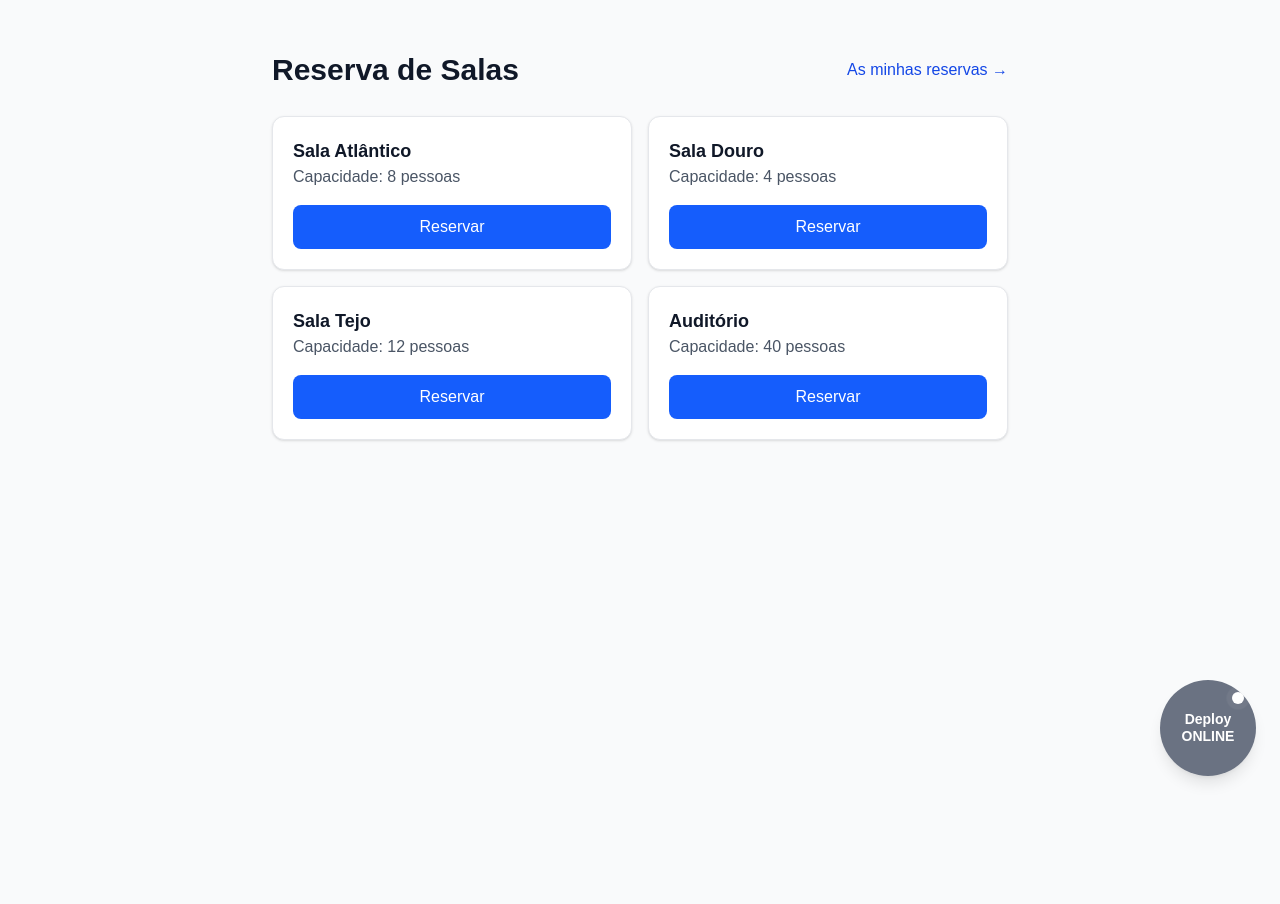
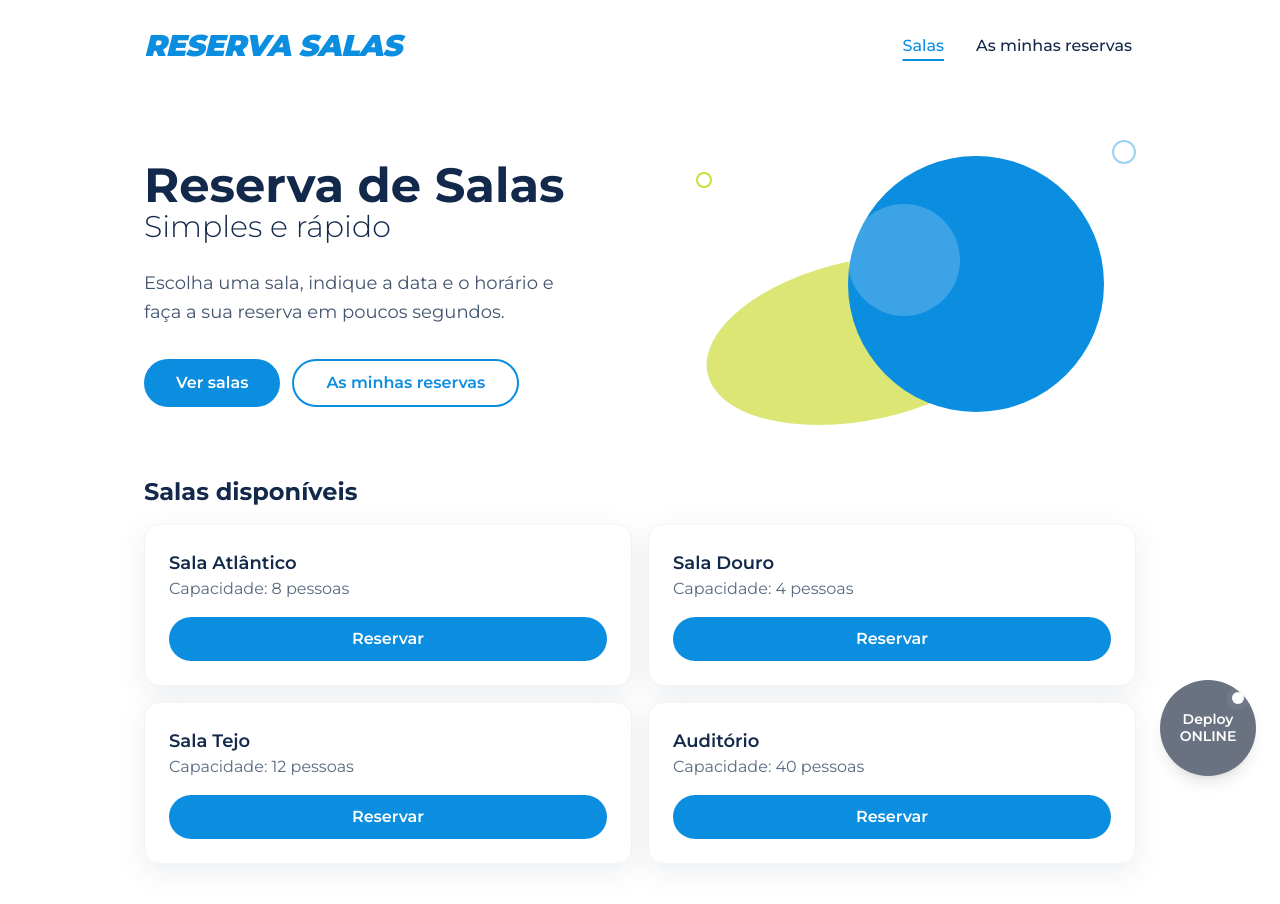
Before and after one commit to Mythran1084/vibecoding, a Next.js app: page / in a window 1280 px wide. Shown: the top 904 px of the page. Before the commit the page ends 800 px from the top, so only its background shows below. Built offline with nearby package versions, Linux system fonts and the light colour scheme; no server answers.

Commit message:
Design inspirado no site Markdata: cabeçalho, cores, Montserrat e botões em pílula

```diff
--- a/src/app/globals.css
+++ b/src/app/globals.css
@@ -1,19 +1,26 @@
 @import "tailwindcss";
 
 :root {
-  --background: #f9fafb;
-  --foreground: #171717;
+  --background: #ffffff;
+  --foreground: #13294b;
 }
 
 @theme inline {
   --color-background: var(--background);
   --color-foreground: var(--foreground);
-  --font-sans: var(--font-geist-sans);
-  --font-mono: var(--font-geist-mono);
+  --font-sans: var(--font-montserrat);
+}
+
+/* Brand colours: available as classes such as bg-marca, text-marinho, bg-lima. */
+@theme {
+  --color-marca: #0b8de0;
+  --color-marca-escuro: #0873b8;
+  --color-marinho: #13294b;
+  --color-lima: #cddc39;
 }
 
 body {
   background: var(--background);
   color: var(--foreground);
-  font-family: Arial, Helvetica, sans-serif;
+  font-family: var(--font-montserrat), Arial, Helvetica, sans-serif;
 }
--- a/src/app/layout.js
+++ b/src/app/layout.js
@@ -1,14 +1,9 @@
-import { Geist, Geist_Mono } from "next/font/google";
+import { Montserrat } from "next/font/google";
 import "./globals.css";
 import DeployWidget from "../components/DeployWidget";
 
-const geistSans = Geist({
-  variable: "--font-geist-sans",
-  subsets: ["latin"],
-});
-
-const geistMono = Geist_Mono({
-  variable: "--font-geist-mono",
+const montserrat = Montserrat({
+  variable: "--font-montserrat",
   subsets: ["latin"],
 });
 
@@ -21,7 +16,7 @@ export default function RootLayout({ children }) {
   return (
     <html
       lang="pt"
-      className={`${geistSans.variable} ${geistMono.variable} h-full antialiased`}
+      className={`${montserrat.variable} h-full antialiased`}
     >
       <body className="min-h-full flex flex-col">
         {children}
--- a/src/app/page.js
+++ b/src/app/page.js
@@ -1,4 +1,5 @@
 import Link from "next/link";
+import Cabecalho from "../components/Cabecalho";
 import SalasComReserva from "../components/SalasComReserva";
 
 // Sample data fixed in the code; it will come from the database in Session 3.
@@ -11,17 +12,48 @@ const salas = [
 
 export default function Home() {
   return (
-    <main className="mx-auto w-full max-w-3xl px-4 py-8 sm:py-12">
-      <div className="mb-6 flex flex-wrap items-center justify-between gap-2">
-        <h1 className="text-2xl font-bold text-gray-900 sm:text-3xl">Reserva de Salas</h1>
+    <>
+      <Cabecalho paginaAtual="salas" />
+      <main className="mx-auto w-full max-w-5xl px-4 pb-16">
+        <section className="grid items-center gap-8 py-6 md:grid-cols-2 md:py-12">
+          <div>
+            <h1 className="text-4xl font-bold text-marinho sm:text-5xl">Reserva de Salas</h1>
+            <p className="text-2xl font-light text-marinho sm:text-3xl">Simples e rápido</p>
+            <p className="mt-6 max-w-md text-lg leading-relaxed text-marinho/80">
+              Escolha uma sala, indique a data e o horário e faça a sua reserva em poucos
+              segundos.
+            </p>
+            <div className="mt-8 flex flex-col gap-3 sm:flex-row">
+              <a
+                href="#salas"
+                className="inline-flex h-12 items-center justify-center rounded-full bg-marca px-8 text-base font-semibold text-white hover:bg-marca-escuro"
+              >
+                Ver salas
+              </a>
               <Link
                 href="/reservas"
-          className="inline-flex h-11 items-center text-base font-medium text-blue-700 hover:underline"
+                className="inline-flex h-12 items-center justify-center rounded-full border-2 border-marca px-8 text-base font-semibold text-marca hover:bg-marca/5"
               >
-          As minhas reservas →
+                As minhas reservas
               </Link>
             </div>
+          </div>
+
+          {/* Decorative shapes, only on wider screens. */}
+          <div aria-hidden="true" className="relative hidden h-72 md:block">
+            <div className="absolute bottom-2 right-28 h-40 w-80 -rotate-12 rounded-[50%] bg-lima/70" />
+            <div className="absolute right-8 top-4 h-64 w-64 rounded-full bg-marca" />
+            <div className="absolute right-44 top-16 h-28 w-28 rounded-full bg-white/20" />
+            <div className="absolute right-0 top-0 h-6 w-6 rounded-full border-2 border-marca/40" />
+            <div className="absolute left-10 top-8 h-4 w-4 rounded-full border-2 border-lima" />
+          </div>
+        </section>
+
+        <h2 id="salas" className="mb-4 scroll-mt-4 text-2xl font-bold text-marinho">
+          Salas disponíveis
+        </h2>
         <SalasComReserva salas={salas} />
       </main>
+    </>
   );
 }
--- a/src/app/reservas/page.js
+++ b/src/app/reservas/page.js
@@ -1,4 +1,4 @@
-import Link from "next/link";
+import Cabecalho from "../../components/Cabecalho";
 import ListaReservas from "../../components/ListaReservas";
 
 // Sample data fixed in the code; it will come from the database in Session 3.
@@ -10,15 +10,15 @@ const reservas = [
 
 export default function MinhasReservas() {
   return (
-    <main className="mx-auto w-full max-w-3xl px-4 py-8 sm:py-12">
-      <Link
-        href="/"
-        className="mb-4 inline-flex h-11 items-center text-base font-medium text-blue-700 hover:underline"
-      >
-        ← Voltar às salas
-      </Link>
-      <h1 className="mb-6 text-2xl font-bold text-gray-900 sm:text-3xl">As minhas reservas</h1>
-      <ListaReservas reservas={reservas} />
-    </main>
+    <>
+      <Cabecalho paginaAtual="reservas" />
+      <main className="mx-auto w-full max-w-5xl px-4 pb-16">
+        <section className="py-6 md:py-10">
+          <h1 className="text-4xl font-bold text-marinho sm:text-5xl">As minhas reservas</h1>
+          <p className="text-2xl font-light text-marinho sm:text-3xl">Reservas agendadas</p>
+        </section>
+        <ListaReservas reservas={reservas} />
+      </main>
+    </>
   );
 }
--- /dev/null
+++ b/src/components/Cabecalho.js
@@ -0,0 +1,36 @@
+import Link from "next/link";
+
+const links = [
+  { id: "salas", href: "/", texto: "Salas" },
+  { id: "reservas", href: "/reservas", texto: "As minhas reservas" },
+];
+
+// Top bar shared by every page: app name on the left, menu on the right.
+export default function Cabecalho({ paginaAtual }) {
+  return (
+    <header className="mx-auto flex w-full max-w-5xl flex-wrap items-center justify-between gap-x-6 gap-y-1 px-4 py-4 sm:py-6">
+      <Link href="/" className="inline-flex h-11 items-center text-2xl font-black italic tracking-tight text-marca sm:text-3xl">
+        RESERVA SALAS
+      </Link>
+      <nav className="flex gap-2 sm:gap-6">
+        {links.map((link) => {
+          const ativo = link.id === paginaAtual;
+          return (
+            <Link
+              key={link.id}
+              href={link.href}
+              aria-current={ativo ? "page" : undefined}
+              className={`inline-flex h-11 items-center px-1 text-base font-medium ${
+                ativo
+                  ? "text-marca underline decoration-2 underline-offset-8"
+                  : "text-marinho hover:text-marca"
+              }`}
+            >
+              {link.texto}
+            </Link>
+          );
+        })}
+      </nav>
+    </header>
+  );
+}
--- a/src/components/FormularioReserva.js
+++ b/src/components/FormularioReserva.js
@@ -20,16 +20,16 @@ export default function FormularioReserva({ sala, onFechar }) {
 
   return (
     <div
-      className="fixed inset-0 z-40 flex items-center justify-center bg-black/50 p-4"
+      className="fixed inset-0 z-40 flex items-center justify-center bg-marinho/60 p-4"
       onClick={onFechar}
     >
       <form
         onSubmit={submeter}
         // Clicks inside the form must not reach the backdrop and close it.
         onClick={(event) => event.stopPropagation()}
-        className="w-full max-w-sm rounded-xl bg-white p-6 text-gray-900 shadow-xl"
+        className="w-full max-w-sm rounded-2xl bg-white p-6 text-marinho shadow-xl"
       >
-        <h2 className="mb-5 text-xl font-semibold">Reservar {sala.nome}</h2>
+        <h2 className="mb-5 text-xl font-bold">Reservar {sala.nome}</h2>
 
         <label className="mb-1 block text-base font-medium" htmlFor="data-reserva">
           Data da reserva
@@ -38,7 +38,7 @@ export default function FormularioReserva({ sala, onFechar }) {
           id="data-reserva"
           type="date"
           required
-          className="mb-4 h-11 w-full rounded-lg border border-gray-300 px-3 text-base"
+          className="mb-4 h-11 w-full rounded-lg border border-gray-300 px-3 text-base focus:border-marca focus:outline-none focus:ring-2 focus:ring-marca/30"
         />
 
         <label className="mb-1 block text-base font-medium" htmlFor="hora-inicio">
@@ -48,7 +48,7 @@ export default function FormularioReserva({ sala, onFechar }) {
           id="hora-inicio"
           type="time"
           required
-          className="mb-4 h-11 w-full rounded-lg border border-gray-300 px-3 text-base"
+          className="mb-4 h-11 w-full rounded-lg border border-gray-300 px-3 text-base focus:border-marca focus:outline-none focus:ring-2 focus:ring-marca/30"
         />
 
         <label className="mb-1 block text-base font-medium" htmlFor="hora-fim">
@@ -58,20 +58,20 @@ export default function FormularioReserva({ sala, onFechar }) {
           id="hora-fim"
           type="time"
           required
-          className="mb-6 h-11 w-full rounded-lg border border-gray-300 px-3 text-base"
+          className="mb-6 h-11 w-full rounded-lg border border-gray-300 px-3 text-base focus:border-marca focus:outline-none focus:ring-2 focus:ring-marca/30"
         />
 
         <div className="flex gap-3">
           <button
             type="button"
             onClick={onFechar}
-            className="h-11 flex-1 rounded-lg border border-gray-300 px-4 text-base font-medium hover:bg-gray-100"
+            className="h-11 flex-1 rounded-full border-2 border-marca px-4 text-base font-semibold text-marca hover:bg-marca/5"
           >
             Cancelar
           </button>
           <button
             type="submit"
-            className="h-11 flex-1 rounded-lg bg-blue-600 px-4 text-base font-medium text-white hover:bg-blue-700"
+            className="h-11 flex-1 rounded-full bg-marca px-4 text-base font-semibold text-white hover:bg-marca-escuro"
           >
             Confirmar
           </button>
--- a/src/components/ListaReservas.js
+++ b/src/components/ListaReservas.js
@@ -13,18 +13,18 @@ export default function ListaReservas({ reservas }) {
       {reservas.map((reserva) => (
         <li
           key={reserva.id}
-          className="flex flex-col gap-4 rounded-xl border border-gray-200 bg-white p-5 shadow-sm"
+          className="flex flex-col gap-4 rounded-2xl border border-gray-100 bg-white p-6 shadow-[0_8px_30px_rgba(19,41,75,0.08)]"
         >
           <div>
-            <p className="text-lg font-semibold text-gray-900">{reserva.nomeSala}</p>
-            <p className="text-base text-gray-600">{formatarData(reserva.data)}</p>
-            <p className="text-base text-gray-600">
+            <p className="text-lg font-semibold text-marinho">{reserva.nomeSala}</p>
+            <p className="text-base text-marinho/70">{formatarData(reserva.data)}</p>
+            <p className="text-base text-marinho/70">
               {reserva.horaInicio} – {reserva.horaFim}
             </p>
           </div>
           <button
             type="button"
-            className="h-11 w-full rounded-lg border border-red-300 px-4 text-base font-medium text-red-700 hover:bg-red-50"
+            className="h-11 w-full rounded-full border-2 border-marca px-4 text-base font-semibold text-marca hover:bg-marca/5"
           >
             Cancelar
           </button>
--- a/src/components/ListaSalas.js
+++ b/src/components/ListaSalas.js
@@ -6,16 +6,16 @@ export default function ListaSalas({ salas, onReservar }) {
       {salas.map((sala) => (
         <li
           key={sala.id}
-          className="flex flex-col gap-4 rounded-xl border border-gray-200 bg-white p-5 shadow-sm"
+          className="flex flex-col gap-4 rounded-2xl border border-gray-100 bg-white p-6 shadow-[0_8px_30px_rgba(19,41,75,0.08)]"
         >
           <div>
-            <p className="text-lg font-semibold text-gray-900">{sala.nome}</p>
-            <p className="text-base text-gray-600">Capacidade: {sala.capacidade} pessoas</p>
+            <p className="text-lg font-semibold text-marinho">{sala.nome}</p>
+            <p className="text-base text-marinho/70">Capacidade: {sala.capacidade} pessoas</p>
           </div>
           <button
             type="button"
             onClick={() => onReservar(sala)}
-            className="h-11 w-full rounded-lg bg-blue-600 px-4 text-base font-medium text-white hover:bg-blue-700"
+            className="h-11 w-full rounded-full bg-marca px-4 text-base font-semibold text-white hover:bg-marca-escuro"
           >
             Reservar
           </button>
```
Lines whose indentation alone changed are shown as unchanged.
